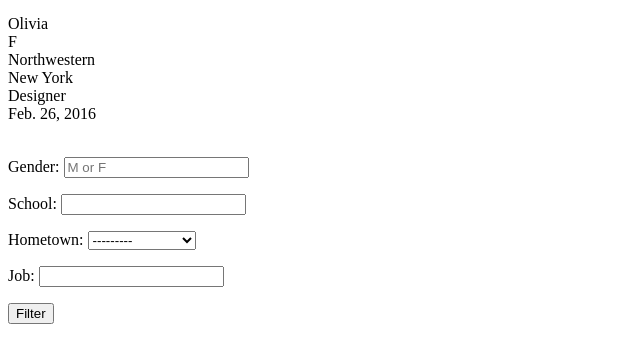
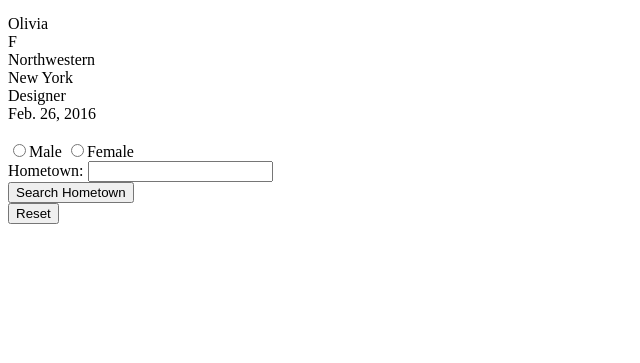
Before and after one commit to nuvention-web/new-city, a Django app: page /posts/list_roommate/ in a window 1280 px wide. Shown: the part 317-680 px from the top of the page, without its empty margins (0-640 px from the left). Run offline with Django 3.2, Linux system fonts and the light colour scheme; data comes from the database, SQL or seed files in the repository; both versions use the stored data as it was after the commit; some libraries are stand-ins or nearby versions.

Commit message:
gender filter working; hometown in progress

```diff
--- a/posts/forms.py
+++ b/posts/forms.py
@@ -35,18 +35,30 @@ class PostForm(forms.ModelForm):
         self.fields["tags"].widget = CheckboxSelectMultiple()
         self.fields["tags"].queryset = Tag.objects.all()
 
+SEX = (
+    ('M', 'Male'),
+    ('F', 'Female'),
+)
 
-class UserProfileForm(forms.ModelForm):
-    class Meta:
-        model = UserProfile
-        fields = [
-            "gender", "school", "hometown", "job",
-        ]
-        widgets = {
-            "gender": forms.TextInput(
-                        attrs={'id': 'filter-gender', 'placeholder': 'M or F'}
-                    ),
-        }
+
+class FilterRoommateForm(forms.Form):
+    gender = forms.ChoiceField(widget=forms.RadioSelect(
+                                attrs={'id': 'filter-gender'}),
+                                choices=SEX)
+
+    # def __init__(self, *args, **kwargs):
+    #     super(FilterRoommateForm, self).__init__(*args, **kwargs)
+    #     self.fields['description'].widget = TextInput(attrs={
+    #         'id': 'myCustomId',
+    #         'class': 'myCustomClass',
+    #         'name': 'myCustomName',
+    #         'placeholder': 'myCustomPlaceholder'})
+
+        # widgets = {
+        #     "gender": forms.Select(
+        #                 attrs={'id': 'filter-gender',},
+        #                 choices= SEX)
+        # }
 
 #Form Wizard
 class QuestionnaireForm1(forms.Form):
--- a/posts/models.py
+++ b/posts/models.py
@@ -39,7 +39,7 @@ class UserProfile(models.Model):
     )
 
     user = models.OneToOneField(User, on_delete=models.CASCADE, primary_key=True,)
-    gender = models.CharField(max_length=1, choices=GENDER)
+    gender = models.CharField(max_length=1, choices=GENDER, null=False)
     school = models.CharField(max_length=50)
     hometown = models.ForeignKey(City, null=True, blank=True)
     job = models.CharField(max_length=50)
--- a/posts/views.py
+++ b/posts/views.py
@@ -1,7 +1,7 @@
 from django.http import HttpResponse, HttpResponseRedirect
 from django.shortcuts import render, get_object_or_404, redirect, render_to_response
 from django.core.urlresolvers import reverse
-from .forms import HouseForm, PostForm, UserProfileForm
+from .forms import HouseForm, PostForm, FilterRoommateForm
 from .models import Post, House, PostTag, Tag, UserProfile, City
 import json
 #from django.contrib.formtools.wizard.views import SessionWizardView
@@ -83,15 +83,18 @@ def post_list(request):
 
 def post_list_roommate(request):
     roommate_list = UserProfile.objects.all()
-    form = UserProfileForm(request.GET or None)
+    form = FilterRoommateForm(request.GET or None)
 
     if request.is_ajax():
         gender = request.GET.get('gender')
+        hometown = request.GET.get('hometown')
         print(gender)
+        print(hometown)
 
         if gender:
             roommate_list = roommate_list.filter(gender = gender)
-            print(roommate_list)
+        if hometown:
+            roommate_list = roommate_list.filter(hometown = hometown)
 
     context = {
         "roommate_list": roommate_list,
--- a/templates/post_list_roommate.html
+++ b/templates/post_list_roommate.html
@@ -28,14 +28,34 @@
         {% endfor %}
         </div>
 
+
+    <!-- <label for="theme-grey">
+      <input type="radio" id="theme-grey" name="theme" value="grey" />Grey</label> -->
+  <!--   <label for="theme-pink">
+      <input type="radio" id="theme-pink" name="theme" value="pink" />Pink</label>
+    <label for="theme-green">
+      <input type="radio" id="theme-green" name="theme" value="green" />Green</label> -->
+
     <form method='GET' action="" id="filter-form">{% csrf_token %}
-    {{ form.as_p }}
-    <input type="submit" value="Filter"/>
+
+
+    <input type="radio" class = "gender-class" name="filter-gender" value="M" />Male
+
+    <input type="radio" class = "gender-class" name="filter-gender" value="F" />Female
+
+    </br>
+
+    Hometown: <input type="text" id="text-hometown"><br>
+    <input id = "input-hometown" type="submit" value="Search Hometown"><br>
+
+    <input id = "reset" type="submit" value="Reset">
+
     </form>
     </div>
 
     <script type="text/javascript">
-    $('#filter-form').on('submit', function(event){
+    // $('.gender-class').on('submit', function(event){
+    $(".gender-class").click(function(event){
     event.preventDefault();
     console.log("form submitted!")  // sanity check
     filter_roommate();
@@ -43,16 +63,27 @@
     </script>
 
     <script type="text/javascript">
-    function filter_roommate() {
+    $("#input-hometown").on('submit', function(event){
+    event.preventDefault();
+    console.log("form submitted!")  // sanity check
+    filter_roommate();
+    });
+    </script>
+
+    <script type="text/javascript">
+    function filter_roommate_gender() {
     console.log("filter_roommate is working!") // sanity check
     $.ajax({
         url : "/posts/list_roommate/", // the endpoint
         type : "GET", // http method
-        data : { gender : $('#filter-gender').val() }, // data sent with the post request
+        // data : { gender : $('#filter-gender').val()
+        data : { gender : $("input:radio[name=filter-gender]:checked").val(),
+               hometown: $('#text-hometown').val()}
+        }, // data sent with the post request
 
         // handle a successful response
         success : function(json) {
-            $('#filter-gender').val(''); // remove the value from the input
+            // $('#filter-gender').val(''); // remove the value from the input
             console.log(json); // log the returned json to the console
             console.log("success"); // another sanity check
             // $(document).ajaxStop(function() { location.reload(true); });
@@ -72,5 +103,12 @@
 
     </script>
 
+    <script type="text/javascript">
+    $("#reset").on('submit', function(event){
+    // event.preventDefault();
+    location.reload()
+    });
+    </script>
+
     </body>
 </html>
```
Also changed, not shown: db.sqlite3.
